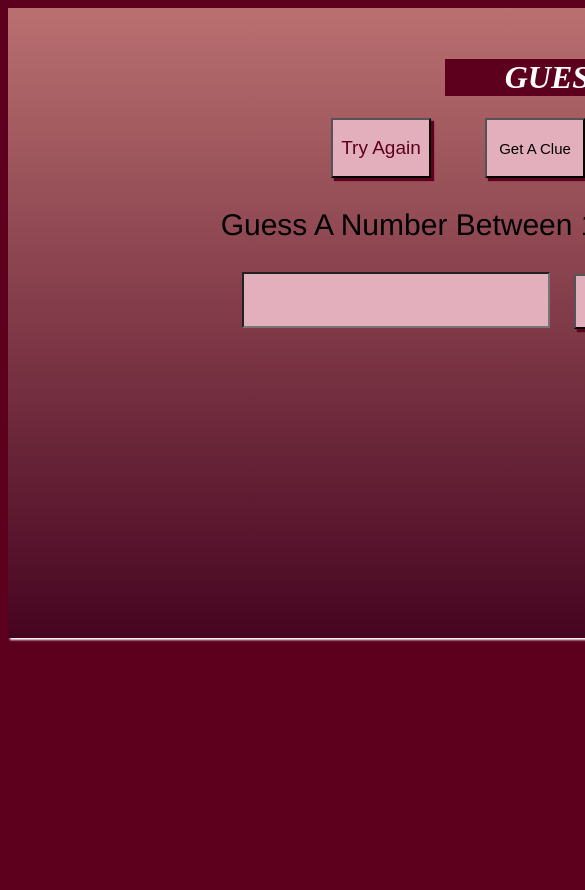
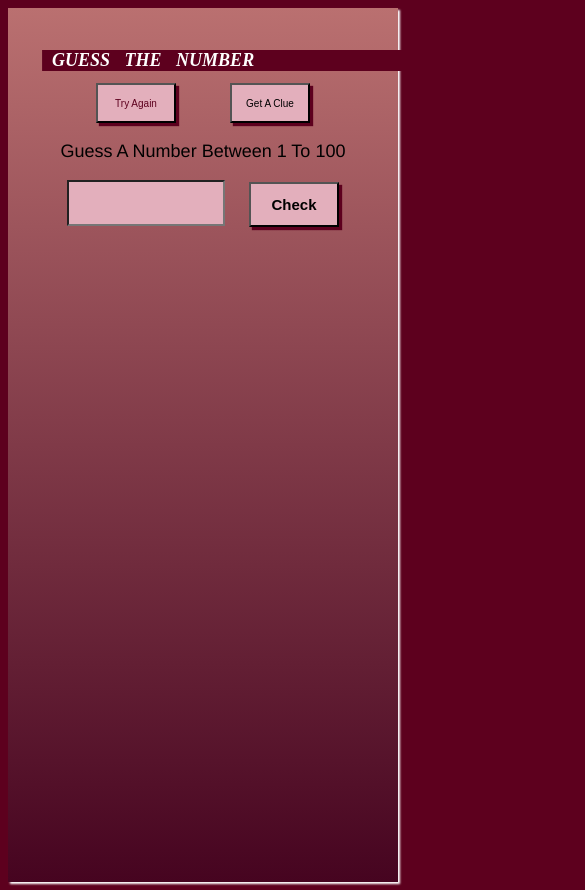
Before and after one commit to Sruthi-sruthi/guessthenumber-game, a plain HTML site: page index.html in a window 390 px wide. Both pictures are taken after a click on the button "START". Shown: the top 890 px of the page, 585 px wide, since content can reach past the window. Before the commit the page ends 844 px from the top, so only its background shows below. Drawn offline with Linux system fonts and the light colour scheme.

Commit message:
add resposive features

```diff
--- a/guess.css
+++ b/guess.css
@@ -12,6 +12,7 @@
     padding-top: 30px;
     box-shadow: 2px 2px 2px white;
 }
+
 body{
     background-color: #5D001E;
     /* background-image: url("https://encrypted-tbn0.gstatic.com/images?q=tbn:ANd9GcQHGLFNMrWGin89NrxEisL7tj9dZ0ohVHGTdtZw0LnbZnJqUo-to1xQEPTMVUYHXFaLah0&usqp=CAU");
@@ -20,9 +21,12 @@ body{
     background-size:cover; */
 
 }
+
+
 @keyframes guess{
-    from{ margin-left:0px;}
-    to{margin-left: 500px;}
+    /* from{ margin-left:0px;}    */
+    from{transform: translateX(0px);}
+    to{transform: translateX(10vw);}
    }
 h1{
     text-transform: uppercase;
@@ -111,3 +115,49 @@ p{
     font-family: 'Segoe UI', Tahoma, Geneva, Verdana, sans-serif;
     font-weight: 500;
 }
+@media screen and (max-width: 480px) {
+    .main {
+      height: 100vh;
+      width: 100vw;
+
+    }
+    h1{
+        font-size: 18px;
+        text-align: left;
+        padding-left: 10px;
+    }
+    #guess-number{
+        font-size: 18px;
+    }
+    #answer{
+        font-size: 18px;
+        text-align: left;
+        margin-left: 45px;
+
+    }
+    #start{
+        height: 40px;
+        width: 80px;
+        font-size:10px ;
+    }
+    #clue-button{
+        height: 40px;
+        width: 80px;
+        font-size: 10px;
+    }
+    input{
+        width: 150px;
+        height: 40px;
+        font-size: 20px;
+    }
+    #check{
+        height: 45px;
+        width: 90px;
+        font-size: 15px;
+        font-size: 15px;
+    }
+    p{
+
+        font-size: 15px;
+    }
+  }
```
